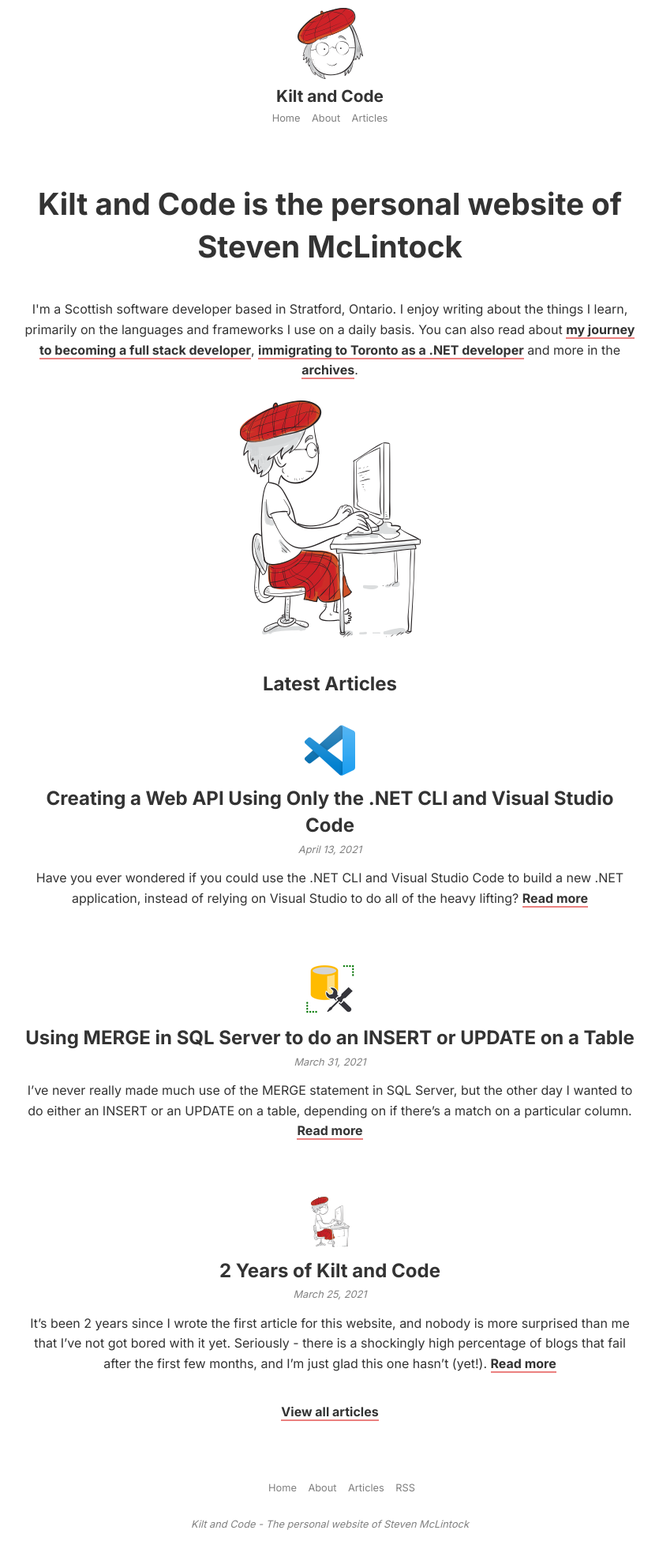
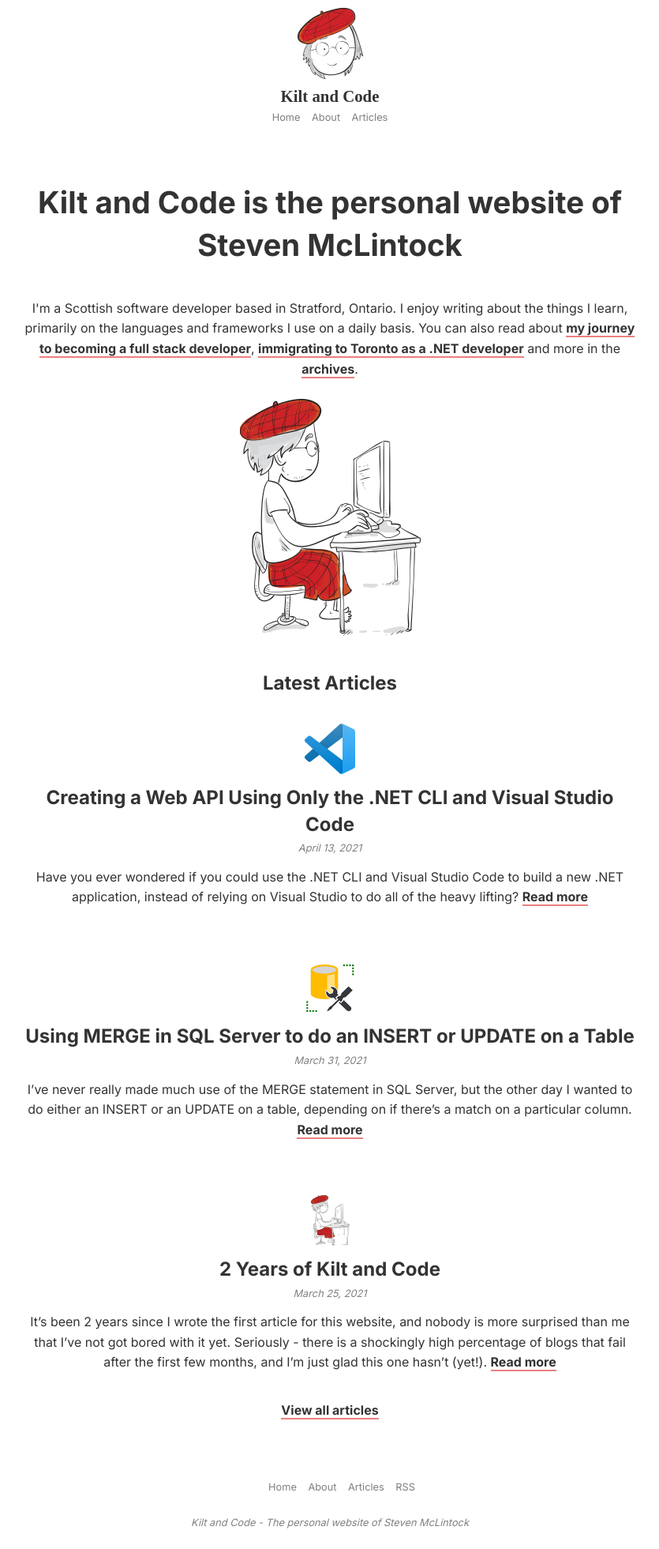
Before and after one commit to kiltandcode/kiltandcode.com, a Jekyll site: the page built from index.md, in a window 1280 px wide. Shown: the whole page at 79% size, without its empty margins (222-1057 px from the left). Built offline with Jekyll 4.4.1, drawn with Linux system fonts in a browser that asks for light colours; some web fonts are replaced.

Commit message:
Change font in logo title

```diff
--- a/_includes/head.html
+++ b/_includes/head.html
@@ -2,7 +2,7 @@
 <meta name="viewport" content="width=device-width, initial-scale=1, shrink-to-fit=no" />
 
 <link rel="preconnect" href="https://fonts.gstatic.com" />
-<link rel="stylesheet" href="https://fonts.googleapis.com/css2?family=Inter:wght@400;700&display=swap" />
+<link rel="stylesheet" href="https://fonts.googleapis.com/css2?family=Cedarville+Cursive&family=Inter:wght@400;700&display=swap" />
 
 {% for stylesheet in site.stylesheets %}
 <link rel="stylesheet" href="{{ site.baseurl }}{{ stylesheet }}" />
--- a/assets/css/stylesheet.css
+++ b/assets/css/stylesheet.css
@@ -273,10 +273,14 @@ header nav ul li a:hover {
   color: #333;
 }
 
+header section.logo-title {
+  font-family: 'Cedarville Cursive', cursive;
+  font-size: 1.3rem;
+  line-height: 1.3;
+}
+
 header section.logo-title a {
-  font-size: 1.3rem;
   font-weight: bold;
-  line-height: 1.3;
 }
 
 footer {
```
